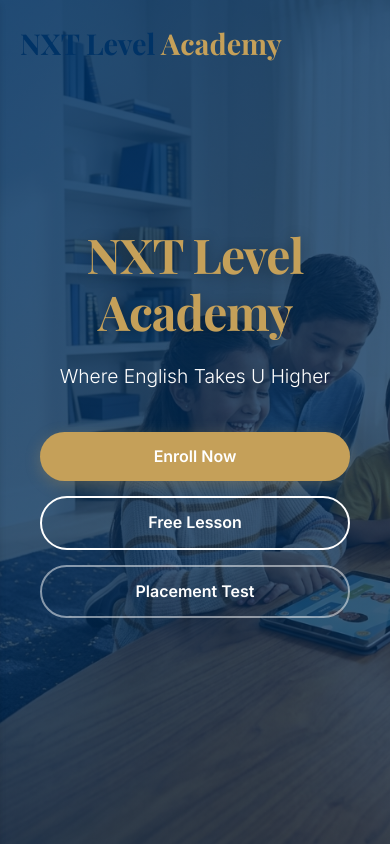
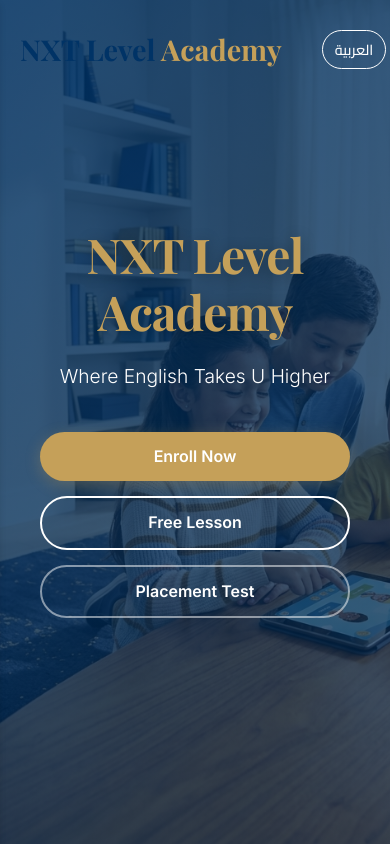
Before and after one commit to Al-Amir911/NXT-Level-Academy, a React (Vite) app: page / in a window 390 px wide. Shown: the top 844 px of the page. Built offline with nearby package versions, Linux system fonts and the light colour scheme; a web font is replaced by a local one.

Commit message:
Add mobile-only language toggle button in Navbar

```diff
--- a/src/components/Navbar.css
+++ b/src/components/Navbar.css
@@ -146,6 +146,10 @@
     background-color: #25D366;
 }
 
+.mobile-lang-toggle {
+    display: none;
+}
+
 
 
 
@@ -205,4 +209,25 @@
         border-color: var(--color-white);
         color: var(--color-white);
     }
+
+    .mobile-lang-toggle {
+        display: block;
+        margin-left: auto;
+        /* Push to right if needed, though flex container handles it */
+        margin-right: 15px;
+        border-color: var(--color-primary);
+        color: var(--color-primary);
+        padding: 5px 12px;
+        font-size: 0.9rem;
+    }
+
+    .navbar:not(.scrolled) .mobile-lang-toggle {
+        border-color: var(--color-white);
+        color: var(--color-white);
+    }
+
+    /* Hide the original toggle inside the menu on mobile */
+    .nav-links .lang-toggle {
+        display: none;
+    }
 }
--- a/src/components/Navbar.jsx
+++ b/src/components/Navbar.jsx
@@ -48,6 +48,10 @@ const Navbar = () => {
                     </button>
                 </div>
 
+                <button className="lang-toggle mobile-lang-toggle" onClick={toggleLanguage}>
+                    {language === 'en' ? 'العربية' : 'English'}
+                </button>
+
                 <div className="hamburger" onClick={() => setMobileMenuOpen(!mobileMenuOpen)}>
                     <span className="bar"></span>
                     <span className="bar"></span>
```
